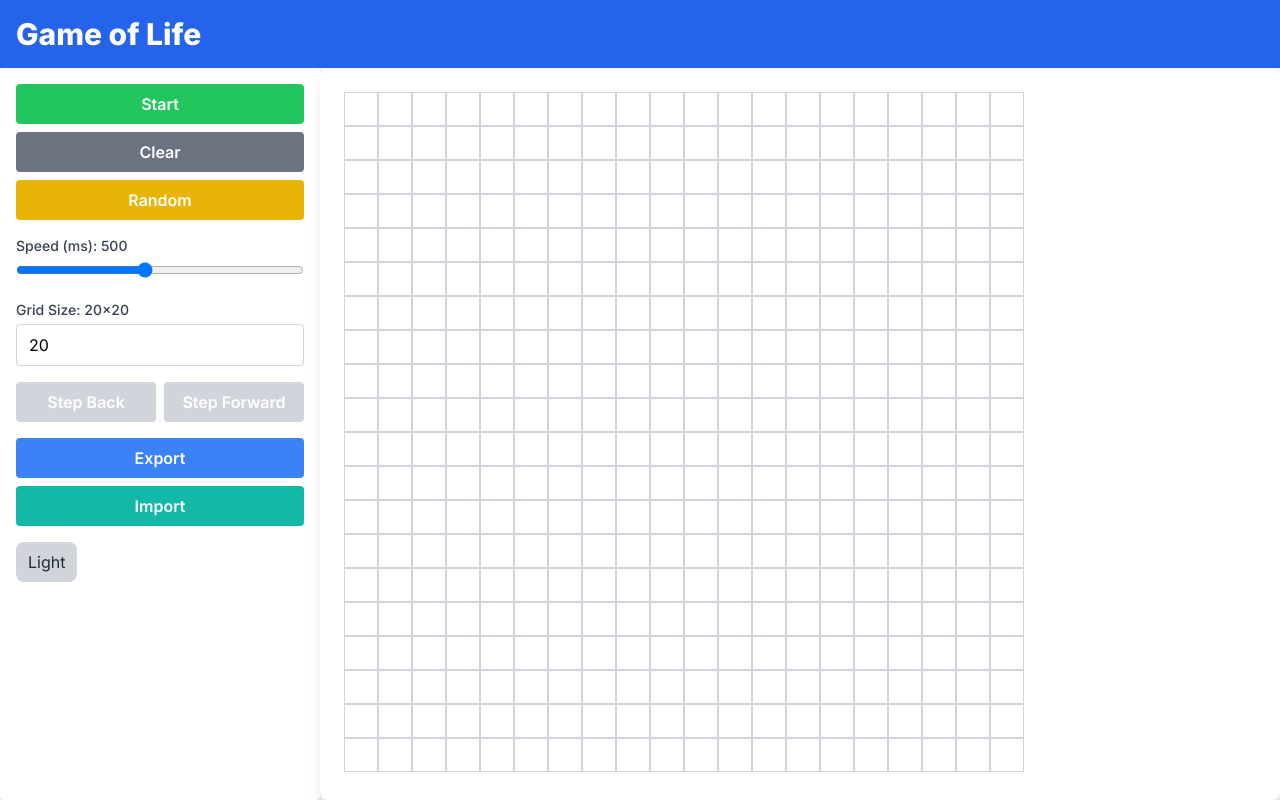
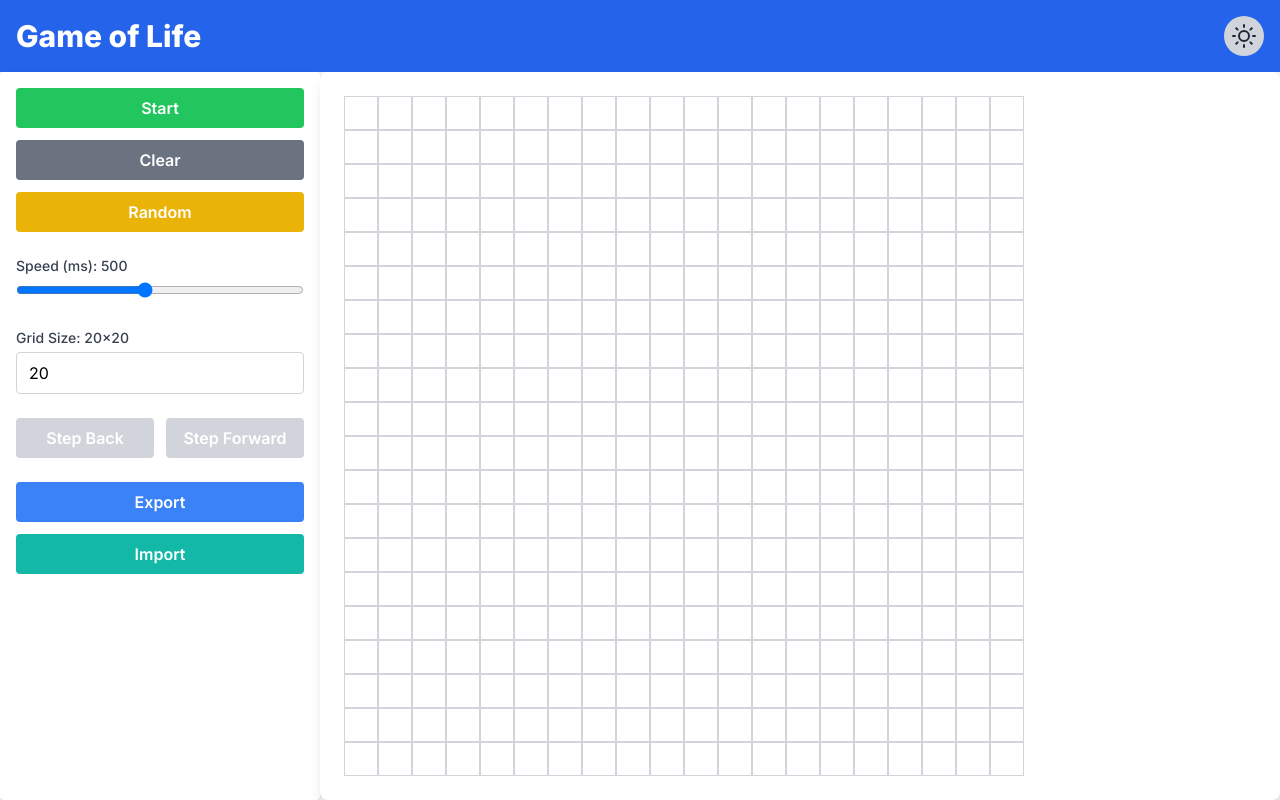
Before and after one commit to Liron-Toledo/game-of-life, a React (Vite) app: page / in a window 1280 px wide. Built offline with nearby package versions, Linux system fonts and the light colour scheme.

Commit message:
Edited theme toggle placement + small tweaks to controls

```diff
--- a/package.json
+++ b/package.json
@@ -15,6 +15,7 @@
     "framer-motion": "^11.12.0",
     "react": "^18.3.1",
     "react-dom": "^18.3.1",
+    "react-icons": "^5.3.0",
     "react-virtualized-auto-sizer": "^1.0.24",
     "react-window": "^1.8.10"
   },
--- a/src/App.tsx
+++ b/src/App.tsx
@@ -5,6 +5,7 @@ import { getNextGridState } from './utils/logic';
 import Controls from './components/Controls';
 import Notification from './components/Notification';
 import settings from './assets/settings.svg'
+import ThemeToggle from './components/ThemeToggle';
 
 const App: React.FC = () => {
   // State variables
@@ -239,8 +240,13 @@ const App: React.FC = () => {
     <div className="min-h-screen flex flex-col bg-gray-100 dark:bg-gray-900">
       {/* Header */}
       <header className="p-4 bg-blue-600 dark:bg-blue-800 text-white flex items-center justify-between">
+        {/* Title */}
         <h1 className="font-sans text-3xl font-extrabold">Game of Life</h1>
-        {/* Mobile Controls */}
+        {/* Right Side: Settings Button and ThemeToggle */}
+        <div className="flex items-center space-x-2">
+          {/* Theme Toggle */}
+          <ThemeToggle />
+          {/* Mobile Settings Button */}
           <img
             width={30}
             height={30}
@@ -249,7 +255,9 @@ const App: React.FC = () => {
             onClick={() => setIsControlsOpen(!isControlsOpen)}
             className="block md:hidden cursor-pointer"
           />
+        </div>
       </header>
+
 
       {/* Main Content */}
       <main className="flex flex-1 flex-col md:flex-row">
--- a/src/components/Cell.tsx
+++ b/src/components/Cell.tsx
@@ -1,4 +1,3 @@
-// In Cell.tsx
 import React from 'react';
 import { CellType } from '../types';
 
--- a/src/components/Controls.tsx
+++ b/src/components/Controls.tsx
@@ -1,5 +1,4 @@
 import React from 'react';
-import ThemeToggle from './ThemeToggle';
 
 interface ControlsProps {
     isRunning: boolean;
@@ -18,7 +17,7 @@ interface ControlsProps {
     historyLength: number;
 }
 
-/** Componen to manage various controls for the game of life */
+/** Component to manage various controls for the Game of Life */
 const Controls: React.FC<ControlsProps> = ({
     isRunning,
     onStartPause,
@@ -46,27 +45,33 @@ const Controls: React.FC<ControlsProps> = ({
     };
 
     return (
-        <div className="space-y-4">
+        <div className="space-y-6">
             {/* Control Buttons */}
-            <div className="flex flex-col space-y-2">
+            <div className="flex flex-col space-y-3">
+                {/* Start/Pause Button */}
                 <button
                     onClick={onStartPause}
                     className={`w-full px-4 py-2 rounded
-                        ${isRunning ? 'bg-red-500 hover:bg-red-600 dark:bg-red-700 dark:hover:bg-red-800'
-                                   : 'bg-green-500 hover:bg-green-600 dark:bg-green-700 dark:hover:bg-green-800'}
-                        text-white font-semibold transition-colors`}
+                        ${isRunning
+                            ? 'bg-red-500 hover:bg-red-600 dark:bg-red-600 dark:hover:bg-red-700'
+                            : 'bg-green-500 hover:bg-green-600 dark:bg-green-600 dark:hover:bg-green-700'}
+                        text-white font-semibold transition-colors duration-200`}
                 >
                     {isRunning ? 'Pause' : 'Start'}
                 </button>
+
+                {/* Clear Button */}
                 <button
                     onClick={onClear}
-                    className="w-full px-4 py-2 bg-gray-500 hover:bg-gray-600 dark:bg-gray-700 dark:hover:bg-gray-800 rounded text-white font-semibold transition-colors"
+                    className="w-full px-4 py-2 bg-gray-500 hover:bg-gray-600 dark:bg-gray-600 dark:hover:bg-gray-700 rounded text-white font-semibold transition-colors duration-200"
                 >
                     Clear
                 </button>
+
+                {/* Random Button */}
                 <button
                     onClick={onRandom}
-                    className="w-full px-4 py-2 bg-yellow-500 hover:bg-yellow-600 dark:bg-yellow-700 dark:hover:bg-yellow-800 rounded text-white font-semibold transition-colors"
+                    className="w-full px-4 py-2 bg-yellow-500 hover:bg-yellow-600 dark:bg-yellow-600 dark:hover:bg-yellow-700 rounded text-white font-semibold transition-colors duration-200"
                 >
                     Random
                 </button>
@@ -98,51 +103,53 @@ const Controls: React.FC<ControlsProps> = ({
                     id="gridSize"
                     type="number"
                     min="3"
-                    max="100"
+                    max="1000"
                     value={gridSize}
                     onChange={(e) => onGridSizeChange(Number(e.target.value))}
-                    className="w-full px-3 py-2 border border-gray-300 dark:border-gray-600 dark:bg-gray-700 dark:text-white rounded focus:outline-none focus:ring focus:border-blue-300"
+                    className="w-full px-3 py-2 border border-gray-300 dark:border-gray-600 dark:bg-gray-700 dark:text-white rounded focus:outline-none focus:ring-2 focus:ring-blue-500"
                 />
             </div>
 
             {/* History Controls */}
-            <div className="flex space-x-2">
+            <div className="flex space-x-3">
                 <button
                     onClick={handleStepBack}
                     disabled={currentStep === 0}
-                    className={`flex-1 px-4 py-2 rounded text-white font-semibold transition-colors
+                    className={`flex-1 px-4 py-2 rounded text-white font-semibold transition-colors duration-200
                         ${currentStep === 0
                             ? 'bg-gray-300 cursor-not-allowed dark:bg-gray-600'
-                            : 'bg-purple-500 hover:bg-purple-600 dark:bg-purple-700 dark:hover:bg-purple-800'}`}
+                            : 'bg-purple-500 hover:bg-purple-600 dark:bg-purple-600 dark:hover:bg-purple-700'}`}
                 >
                     Step Back
                 </button>
                 <button
                     onClick={handleStepForward}
                     disabled={currentStep >= historyLength - 1}
-                    className={`flex-1 px-4 py-2 rounded text-white font-semibold transition-colors
+                    className={`flex-1 px-4 py-2 rounded text-white font-semibold transition-colors duration-200
                         ${currentStep >= historyLength - 1
                             ? 'bg-gray-300 cursor-not-allowed dark:bg-gray-600'
-                            : 'bg-purple-500 hover:bg-purple-600 dark:bg-purple-700 dark:hover:bg-purple-800'}`}
+                            : 'bg-purple-500 hover:bg-purple-600 dark:bg-purple-600 dark:hover:bg-purple-700'}`}
                 >
                     Step Forward
                 </button>
             </div>
 
             {/* Export and Import */}
-            <div className="flex flex-col space-y-2">
+            <div className="flex flex-col space-y-3">
+                {/* Export Button */}
                 <button
                     onClick={onExport}
-                    className="w-full px-4 py-2 bg-blue-500 hover:bg-blue-600 dark:bg-blue-700 dark:hover:bg-blue-800 rounded text-white font-semibold transition-colors"
+                    className="w-full px-4 py-2 bg-blue-500 hover:bg-blue-600 dark:bg-blue-600 dark:hover:bg-blue-700 rounded text-white font-semibold transition-colors duration-200"
                 >
                     Export
                 </button>
-                <label className="w-full px-4 py-2 bg-teal-500 hover:bg-teal-600 dark:bg-teal-700 dark:hover:bg-teal-800 rounded text-white font-semibold cursor-pointer flex items-center justify-center">
+
+                {/* Import Button */}
+                <label className="w-full px-4 py-2 bg-teal-500 hover:bg-teal-600 dark:bg-teal-600 dark:hover:bg-teal-700 rounded text-white font-semibold cursor-pointer flex items-center justify-center">
                     Import
                     <input type="file" accept=".json" onChange={handleImportFile} className="hidden" />
                 </label>
             </div>
-            <ThemeToggle />
         </div>
     );
 };
--- a/src/components/ThemeToggle.tsx
+++ b/src/components/ThemeToggle.tsx
@@ -1,4 +1,5 @@
 import React, { useState, useEffect } from 'react';
+import { FiSun, FiMoon } from 'react-icons/fi';
 
 /**
  * ThemeToggle component allows the user to toggle between light and dark themes.
@@ -33,10 +34,14 @@ const ThemeToggle: React.FC = () => {
   return (
     <button
       onClick={() => setIsDark(!isDark)}
-      className="px-3 py-2 bg-gray-300 dark:bg-gray-700 rounded-lg text-gray-800 dark:text-gray-200"
+      className="flex items-center justify-center w-10 h-10 bg-gray-300 dark:bg-gray-700 rounded-full transition-colors duration-300"
       aria-label="Toggle Dark Mode"
     >
-      {isDark ? 'Dark' : 'Light'}
+      {isDark ? (
+        <FiMoon className="w-6 h-6 text-gray-800 dark:text-gray-200" />
+      ) : (
+        <FiSun className="w-6 h-6 text-gray-800 dark:text-gray-200" />
+      )}
     </button>
   );
 };
```
Also changed, not shown: 2 other files (tests, documents, lock files or other folders). Lines whose indentation alone changed are shown as unchanged.
